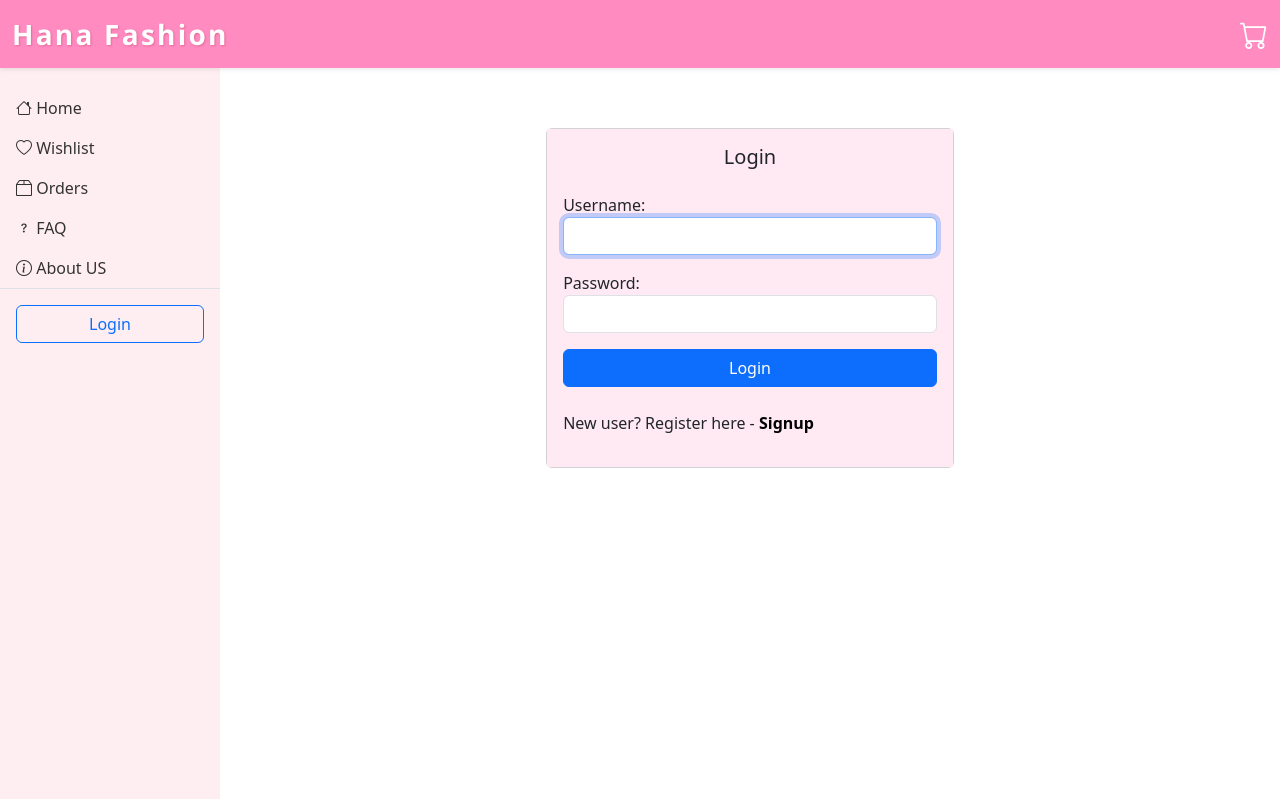
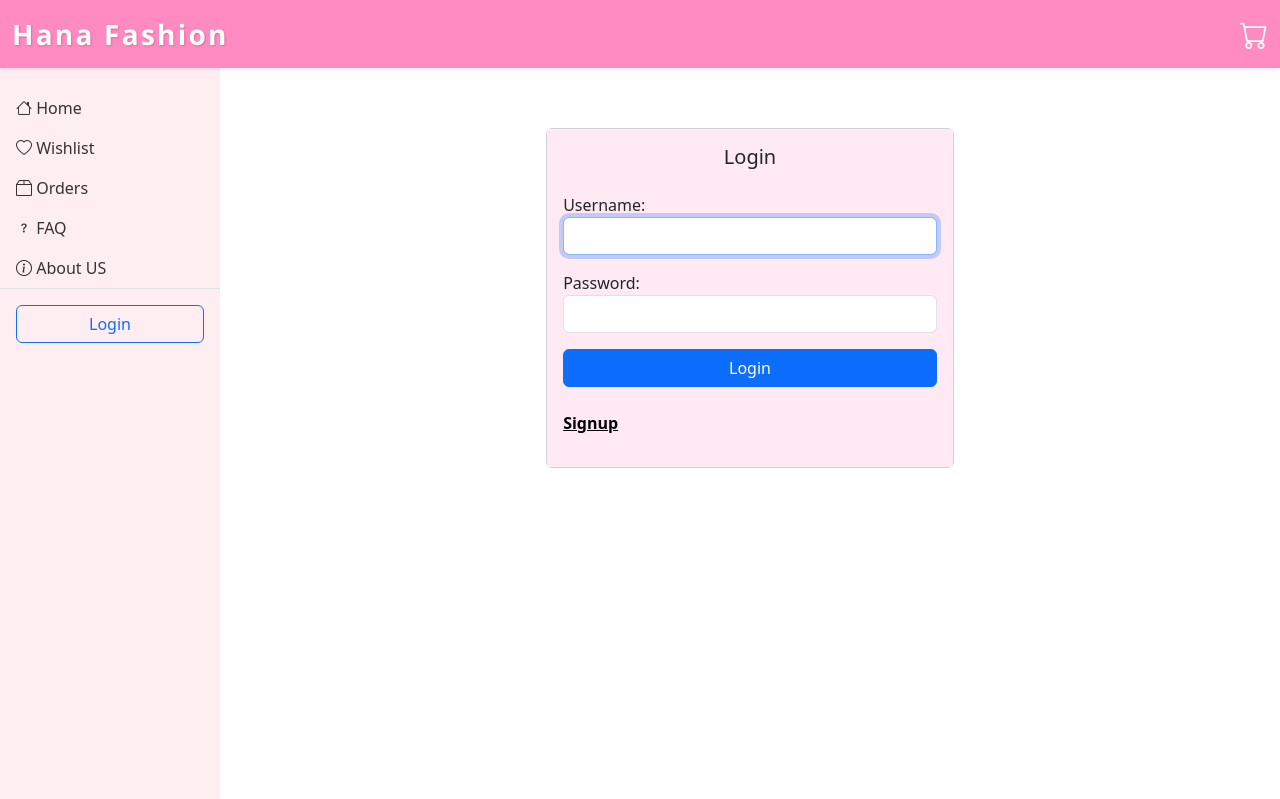
Before and after one commit to codezzzahm1/hana-fashion, a Django app: page /login/ in a window 1280 px wide. Shown: the top 799 px of the page. Run offline with Django 5.2, Linux system fonts and the light colour scheme; some libraries are stand-ins or nearby versions.

Commit message:
Update login.html

```diff
--- a/sho/templates/sho/login.html
+++ b/sho/templates/sho/login.html
@@ -16,7 +16,7 @@
             <button type="submit" class="btn btn-primary">Login</button>
           </div>
           <br>
-          <p>New user? Register here - <a href="{% url 'register' %}" class="fw-semibold">Signup</a></p>
+          <p><a href="{% url 'register' %}" class="fw-semibold text-decoration-underline">Signup</a></p>
         </form>
       </div>
     </div>
```
